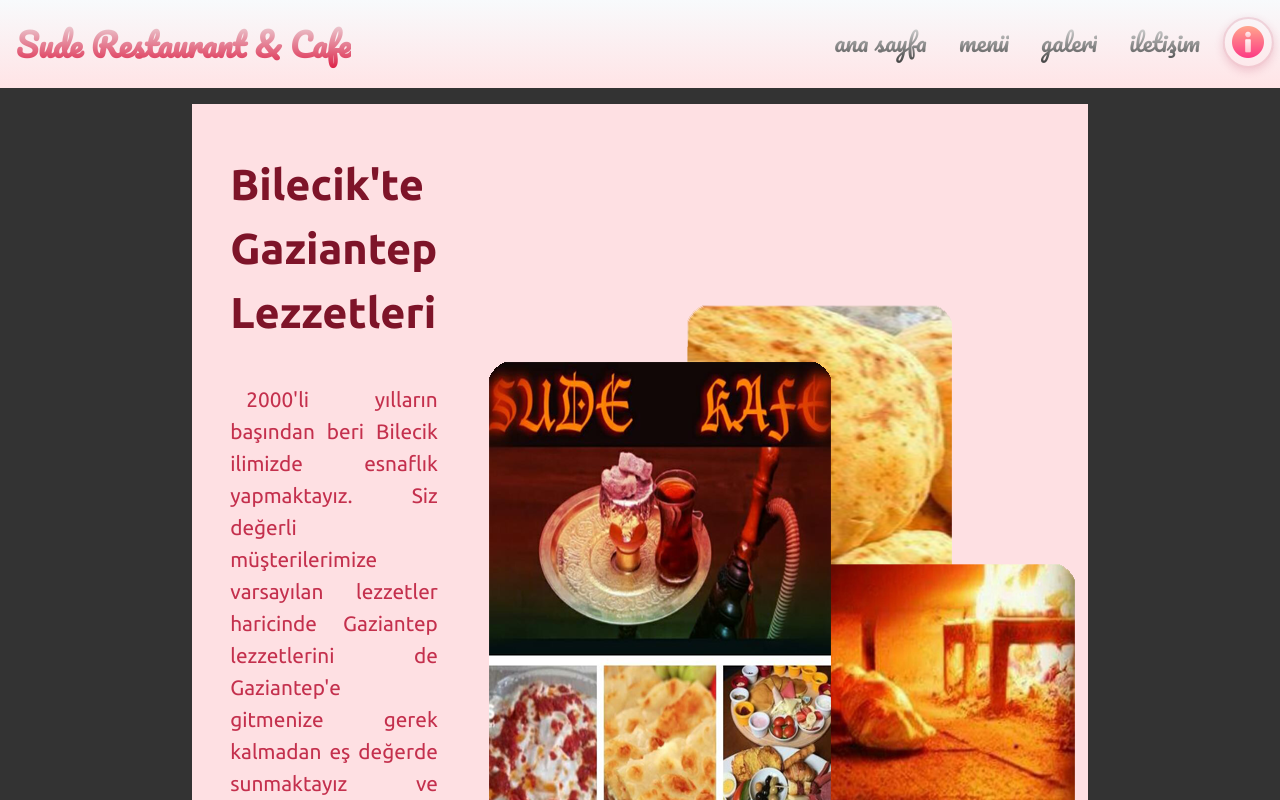
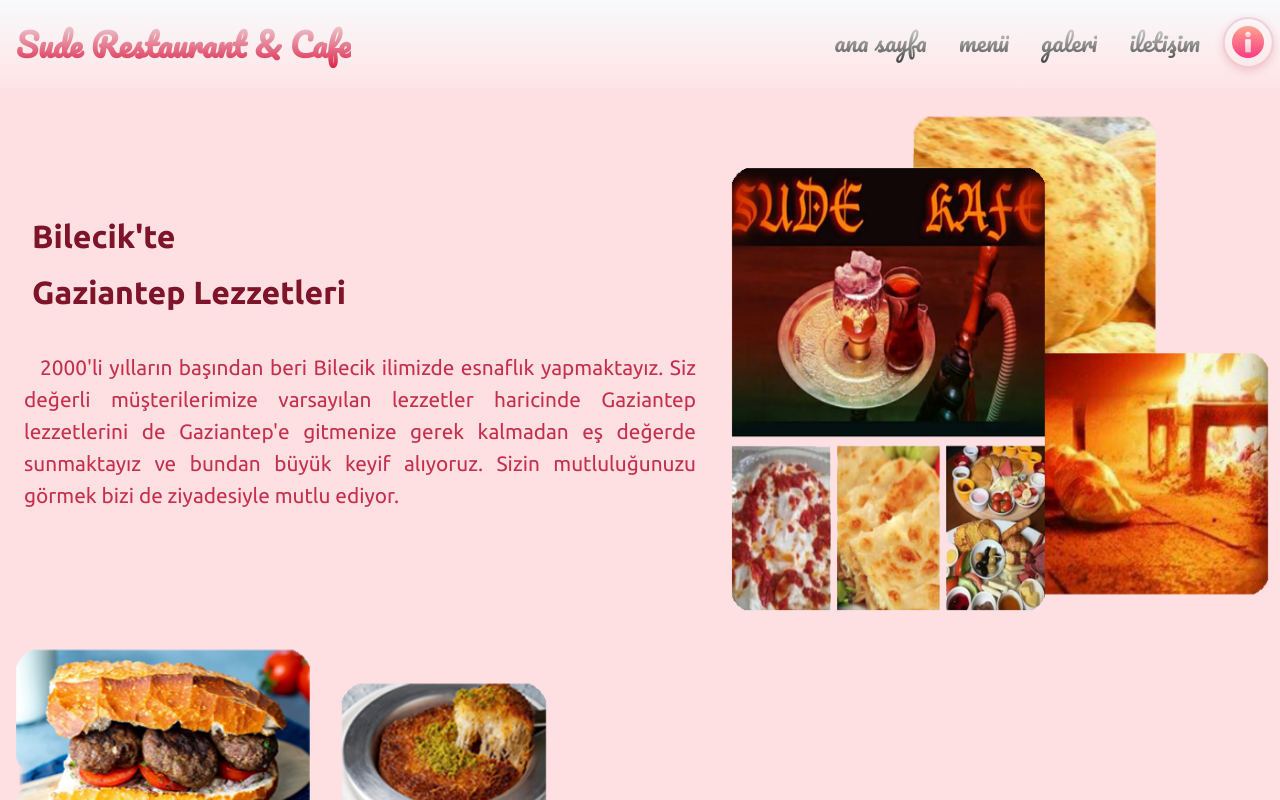
Before and after one commit to doom-white/suderestaurant, a React (Create React App) app: page /hakkimizda in a window 1280 px wide. Shown: the top 800 px of the page. Built offline with nearby package versions, Linux system fonts and the light colour scheme.

Commit message:
about page settings end

```diff
--- a/src/assets/css/about-page.css
+++ b/src/assets/css/about-page.css
@@ -66,19 +66,23 @@
   font-size: 2.7rem;
   line-height: 4rem;
   margin-bottom: 1rem;
-  width: 90%;
+  width: 80%;
   padding-left: 1.5rem;
 }
 
 .ap-bottom-text {
   /* background-color: gray; */
   color: rgb(196, 48, 77);
-  width: 90%;
+  width: 80%;
   padding: 1.5rem;
   font-size: 1.3rem;
   line-height: 2rem;
   text-align: justify;
   text-indent: 1rem;
+}
+
+.ap-divider {
+  display: none;
 }
 
 /*todo ********************************************************************************/
@@ -90,7 +94,115 @@
 
 /*! MEDIA SCREEN */
 
-@media only screen and (max-width: 1024px) {
+@media only screen and (max-width: 1800px) {
+  .ap-top-main-container,
+  .ap-bottom-main-container {
+    width: 85%;
+  }
+
+  .ap-top-title,
+  .ap-bottom-title {
+    /* background-color: blue; */
+    font-size: 2.5rem;
+    line-height: 3.5rem;
+    margin-bottom: 0.5rem;
+    width: 80%;
+    padding-left: 2rem;
+  }
+
+  .ap-top-text,
+  .ap-bottom-text {
+    width: 80%;
+  }
+
+  .ap-top-img,
+  .ap-bottom-img {
+    width: 40rem;
+  }
+}
+
+@media only screen and (max-width: 1600px) {
+  .ap-top-main-container,
+  .ap-bottom-main-container {
+    width: 90%;
+  }
+
+  .ap-top-title,
+  .ap-bottom-title {
+    /* background-color: blue; */
+    font-size: 2.5rem;
+    line-height: 3.5rem;
+    margin-bottom: 0.5rem;
+    width: 90%;
+    padding-left: 2rem;
+  }
+
+  .ap-top-text,
+  .ap-bottom-text {
+    width: 90%;
+  }
+
+  .ap-top-img,
+  .ap-bottom-img {
+    width: 40rem;
+  }
+}
+
+@media only screen and (max-width: 1366px) {
+  .ap-top-main-container,
+  .ap-bottom-main-container {
+    width: 90%;
+  }
+
+  .ap-top-title,
+  .ap-bottom-title {
+    /* background-color: blue; */
+    font-size: 2rem;
+    line-height: 3.5rem;
+    margin-bottom: 0.5rem;
+    width: 90%;
+    padding-left: 2rem;
+  }
+
+  .ap-top-text,
+  .ap-bottom-text {
+    width: 90%;
+  }
+
+  .ap-top-img,
+  .ap-bottom-img {
+    width: 30rem;
+  }
+}
+
+@media only screen and (max-width: 1280px) {
+  .ap-top-main-container,
+  .ap-bottom-main-container {
+    width: 100%;
+  }
+
+  .ap-top-title,
+  .ap-bottom-title {
+    /* background-color: blue; */
+    font-size: 2rem;
+    line-height: 3.5rem;
+    margin-bottom: 0.5rem;
+    width: 100%;
+    padding-left: 2rem;
+  }
+
+  .ap-top-text,
+  .ap-bottom-text {
+    width: 100%;
+  }
+
+  .ap-top-img,
+  .ap-bottom-img {
+    width: 35rem;
+  }
+}
+
+@media only screen and (max-width: 1152px) {
   .ap-top-main-container,
   .ap-bottom-main-container {
     width: 100%;
@@ -203,4 +315,12 @@
   .ap-bottom-main-container {
     width: 100%;
   }
+
+  .ap-divider {
+    display: flex;
+    width: 90%;
+    height: 1px;
+    border-top: 0.5px solid #dba1a8;
+    border-bottom: 0.5px solid #ecbec2;
+  }
 }
--- a/src/index.css
+++ b/src/index.css
@@ -61,8 +61,8 @@ body::-webkit-scrollbar-thumb {
 .app-main-container {
   width: 100%;
   min-height: 100vh;
-  /* background: #fee0e3; */
-  background-color: #333;
+  background: #fee0e3;
+  /* background-color: #333; */
   position: relative;
 }
 
--- a/src/pages/AboutPage.jsx
+++ b/src/pages/AboutPage.jsx
@@ -21,7 +21,7 @@ const AboutPage = () => {
           <img className="ap-top-img" src={apTopImg} alt="" />
         </div>
       </div>
-
+      <div className="ap-divider"></div>
       <div className="ap-bottom-main-container">
         <div className="ap-bottom-img-div">
           <img className="ap-bottom-img" src={apBottomImg} alt="" />
```
Also changed, not shown: src/assets/restaurant_images/ap-top-img.png.
